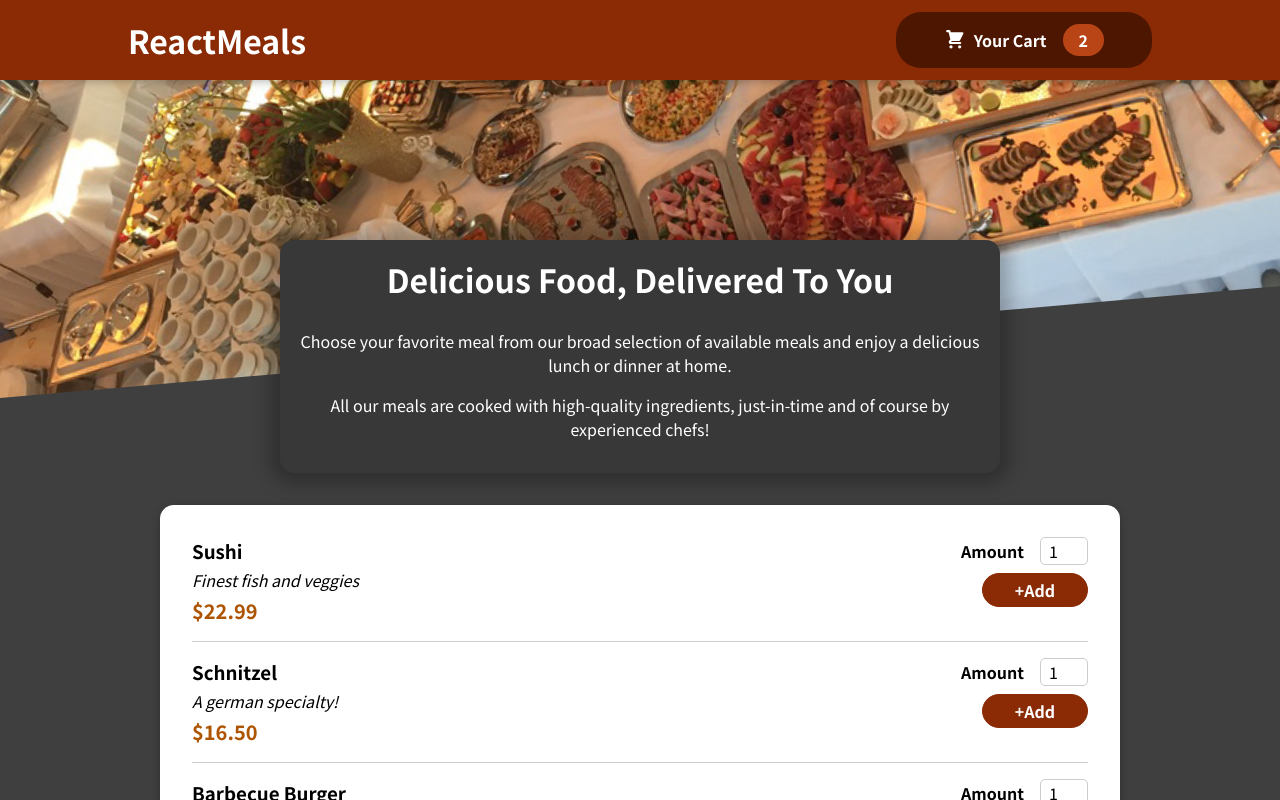
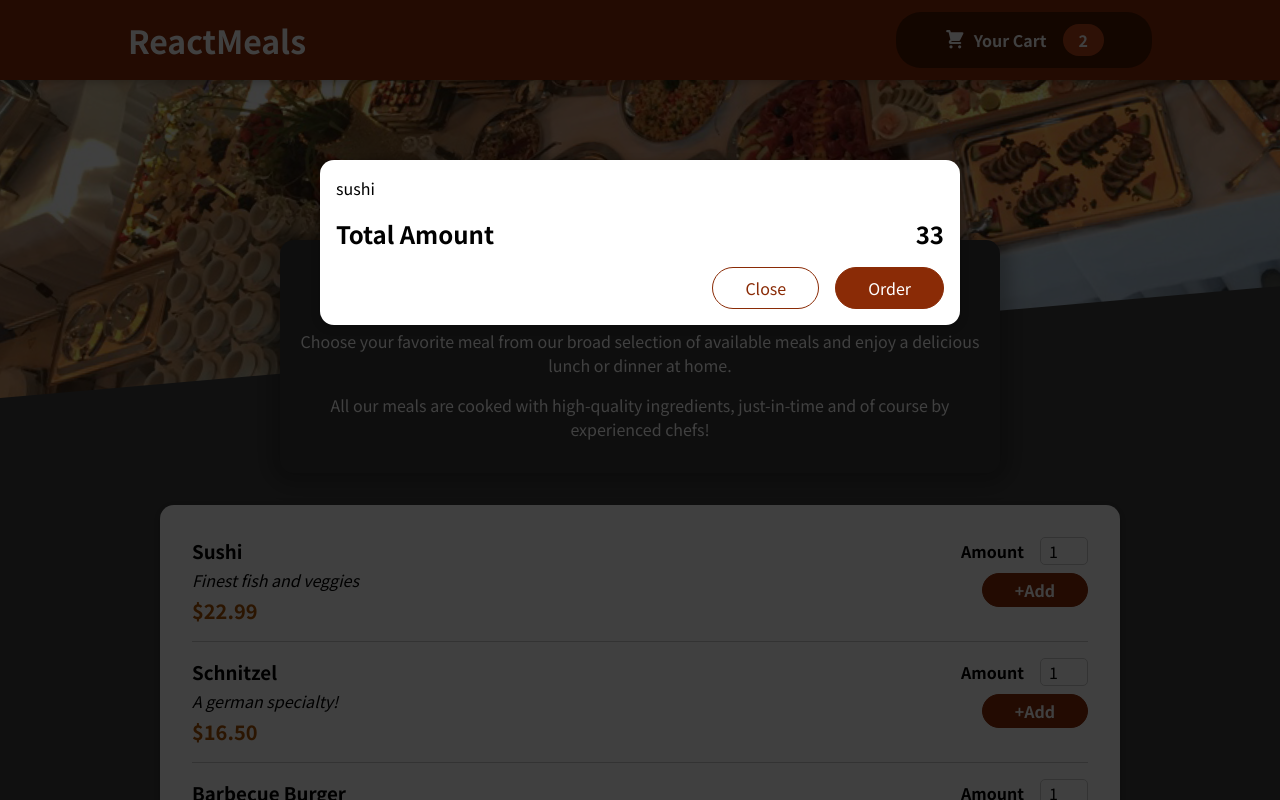
Before and after one commit to tajmalnas/Food-Order-App, a React (Create React App) app: page / in a window 1280 px wide. Shown: the top 800 px of the page. Built offline with nearby package versions, Linux system fonts and the light colour scheme.

Commit message:
added modal Overlays

```diff
--- a/src/App.js
+++ b/src/App.js
@@ -1,12 +1,16 @@
 import { Fragment } from "react";
 import Header from "./components/Layout/Header";
 import Meals from "./components/Meals/Meals";
+import Cart from "./components/Cart/Cart";
 
 function App() {
   return (
     <Fragment>
+      <Cart/>
       <Header/>
-      <Meals/>
+      <main>
+       <Meals/>
+      </main>
     </Fragment>
   );
 }
--- a/src/components/Cart/Cart.js
+++ b/src/components/Cart/Cart.js
@@ -1,10 +1,11 @@
 import React from 'react'
 import classes from './Cart.module.css';
+import Modal from '../UI/Modal';
 
 const Cart = (props) => {
     const cartItems=(<ul className={classes['cart-items']}>{[{id:'c1',name:'sushi',amount:2,price:12}].map(item=><li>{item.name}</li>)}</ul>);
   return (
-    <div>
+    <Modal>
         {cartItems}
         <div className={classes.total}>
             <span>Total Amount</span>
@@ -14,7 +15,7 @@
             <button className={classes['button--alt']}>Close</button>
             <button className={classes.button}>Order</button>
         </div>
-    </div>
+    </Modal>
   )
 }
 
--- a/src/components/Meals/MealItem/MealItem.js
+++ b/src/components/Meals/MealItem/MealItem.js
@@ -12,7 +12,7 @@
           <div className={classes.price}>{price}</div>
         </div>
         <div>
-          <MealIteamForm/>
+          <MealIteamForm id={props.id}/>
         </div>
     </li>
   )
--- a/src/components/UI/Modal.js
+++ b/src/components/UI/Modal.js
@@ -0,0 +1,32 @@
+import React, { Fragment } from 'react'
+import classes from './Modal.module.css'
+import  ReactDOM from 'react-dom'
+
+
+const Backdrop=props=>{
+    return <div className={classes.backdrop}/>
+}
+
+const ModalOverlay=props=>{
+    return(
+    <div className={classes.modal}>
+        <div className={classes.content}>
+            {props.children}
+        </div>
+    </div>
+    )
+}
+
+const portalElement=document.getElementById('overlays')
+
+const Modal = (props) => {
+    return(
+        <Fragment>
+            {ReactDOM.createPortal(<Backdrop/>,portalElement)}
+            {ReactDOM.createPortal(<ModalOverlay>{props.children}</ModalOverlay>,portalElement)}
+        </Fragment>
+    )
+
+}
+
+export default Modal
```
